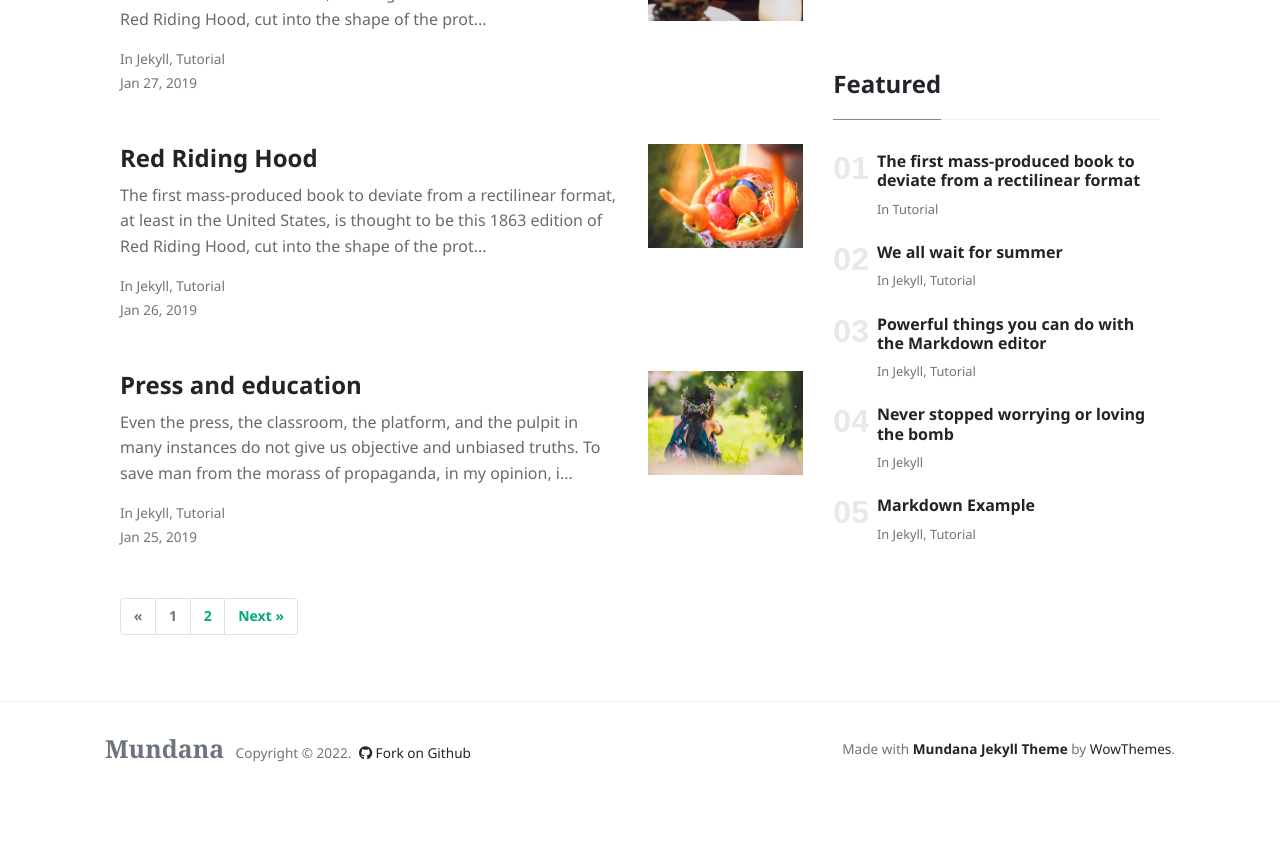
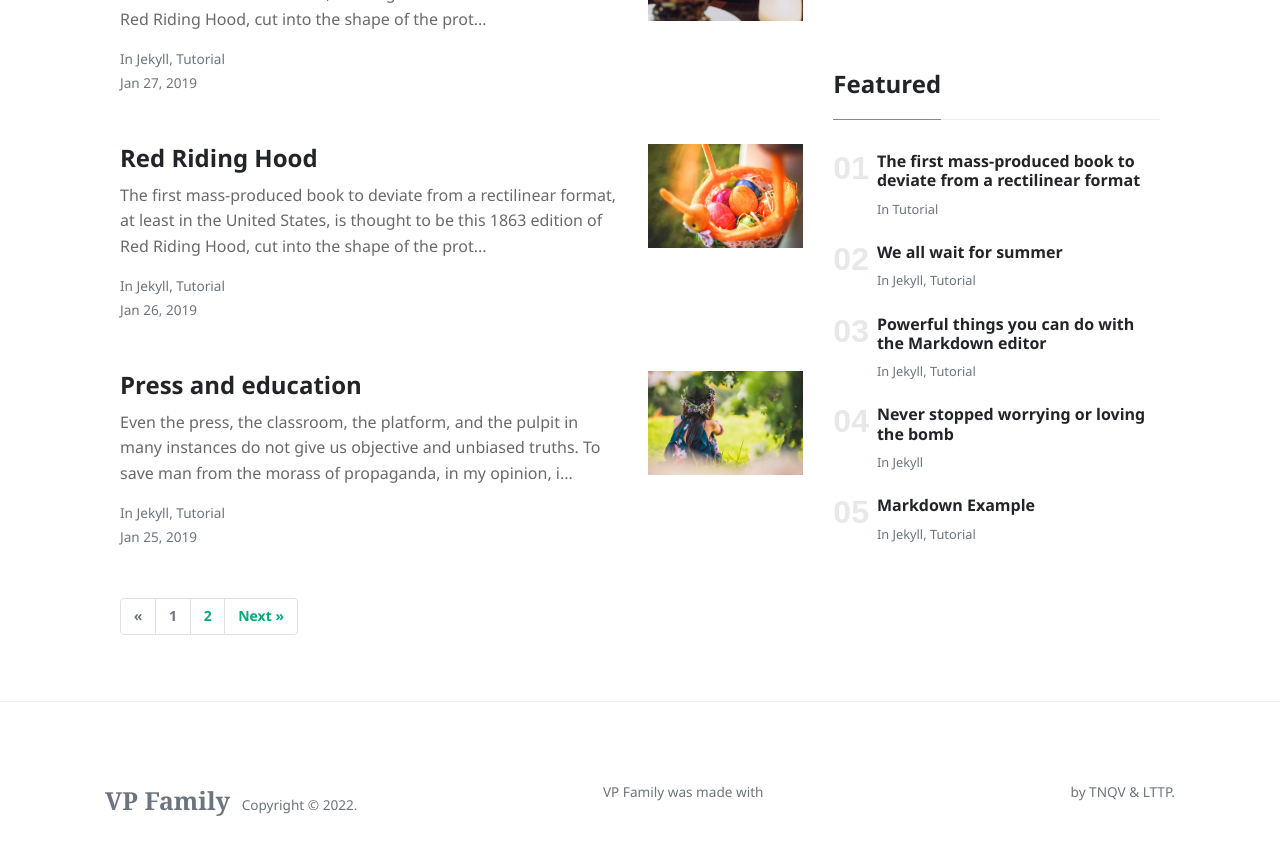
Before and after one commit to vpfamily/vpfamily.github.io, a Jekyll site: the page built from index.html, in a window 1280 px wide and 900 px high, scrolled down 1812 px. Shown: the top 855 px of the window. Built offline with Jekyll 4.4.1, drawn with Linux system fonts in a browser that asks for light colours; nearby versions of some CDN libraries; the list of posts is cut into pages by our own code; before the commit the page ends 2607 px from its top, so only the background shows below that.

Commit message:
update default

```diff
--- a/_layouts/default.html
+++ b/_layouts/default.html
@@ -77,15 +77,15 @@
         <div class="container">
         <div class="row align-items-center justify-content-between">
             <div>
-                <span class="navbar-brand mr-2 mb-0"><strong>Mundana</strong></span>
+                <span class="navbar-brand mr-2 mb-0"><strong>VP Family</strong></span>
                 <span>Copyright © <script>document.write(new Date().getFullYear())</script>.</span>
 
-                <!--  Github Repo Star Btn-->
-                <a class="text-dark ml-1" target="_blank" href="https://github.com/wowthemesnet/mundana-theme-jekyll"><i class="fab fa-github"></i> Fork on Github</a>
 
             </div>
             <div>
-                Made with <a target="_blank" class="text-dark font-weight-bold" href="https://www.wowthemes.net/mundana-jekyll-theme/"> Mundana Jekyll Theme </a> by <a class="text-dark" target="_blank" href="https://www.wowthemes.net">WowThemes</a>.
+              <p>
+                <span>VP Family</span> was made with <svg class="love"><use xlink:href="#icon-heart"></use></svg> by TNQV & LTTP.
+              </p>
             </div>
         </div>
         </div>
```
Also changed, not shown: README.md (deleted).
